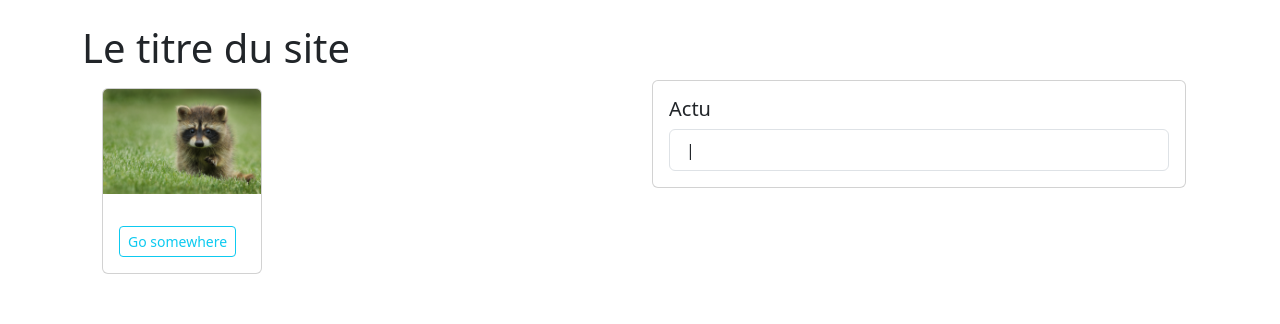
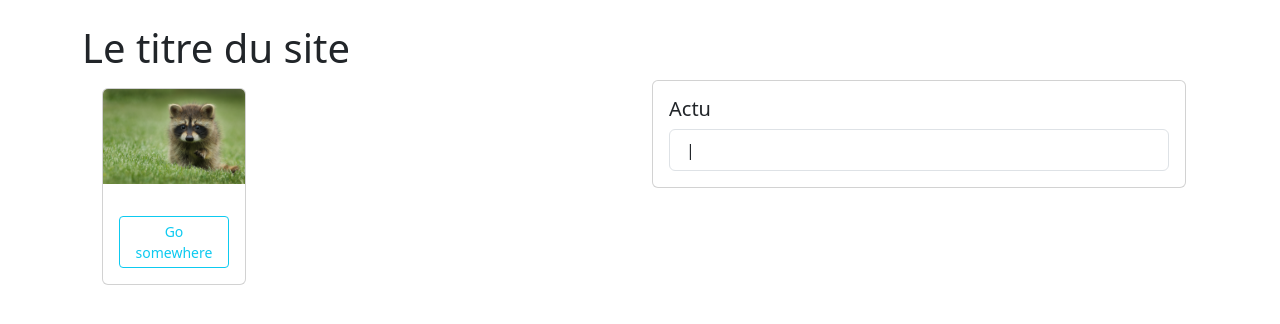
Before and after one commit to miihar/projet-x, a PHP site: page /php/all-article.php in a window 1280 px wide. Shown: the part 56-380 px from the top of the page. Run offline with PHP 8.4, Linux system fonts and the light colour scheme; tables that the repository leaves empty or names only in its code hold one stand-in row (values such as "Sample post"); data that the repository does not hold is empty.

Commit message:
quelque corresctions

```diff
--- a/php/all-article.php
+++ b/php/all-article.php
@@ -53,7 +53,7 @@
                     $article = $test;
                     foreach ($article as $donnee) {
                         echo   '<div class="col p-2">
-                                        <div class="card" style="width: 10rem;">
+                                        <div class="card" style="width: 9rem;">
                                             <img src="../img/gary-bendig-6GMq7AGxNbE-unsplash.jpg" class="card-img-top" alt="...">
                                             <div class="card-body">
                                                 <h5 class="card-title">' . $donnee['Titre'] . '</h5>
```
